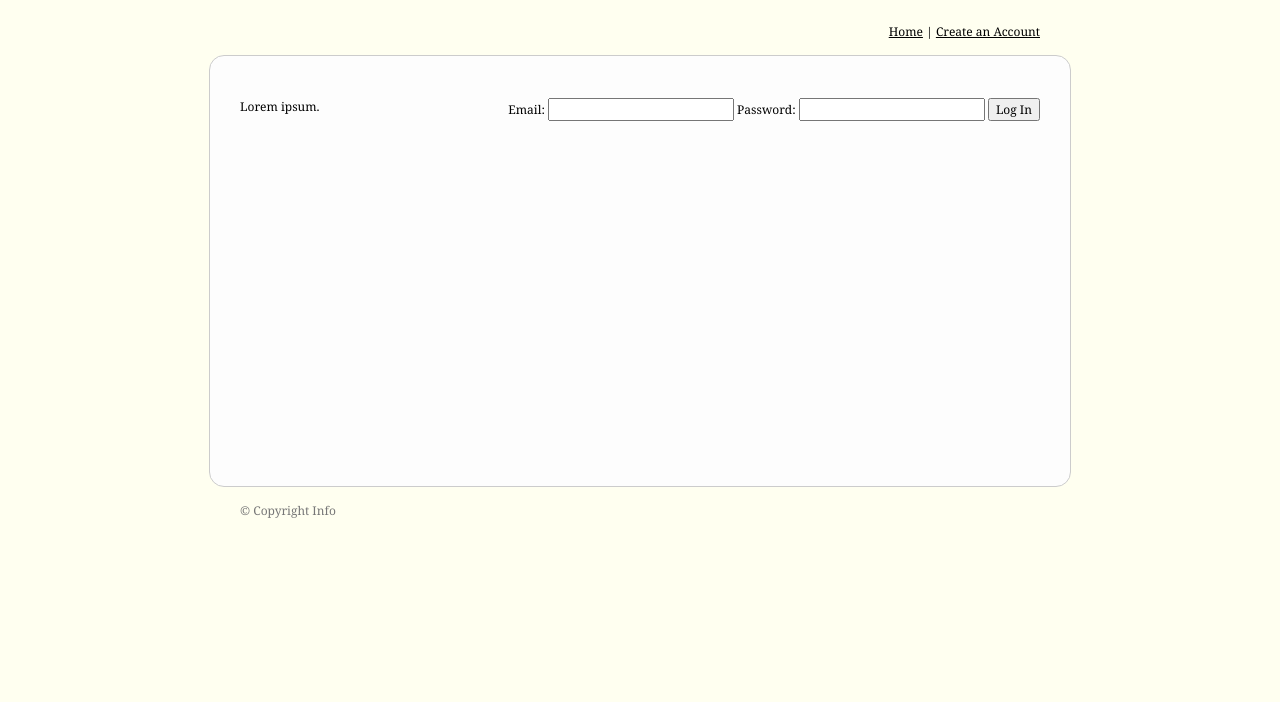
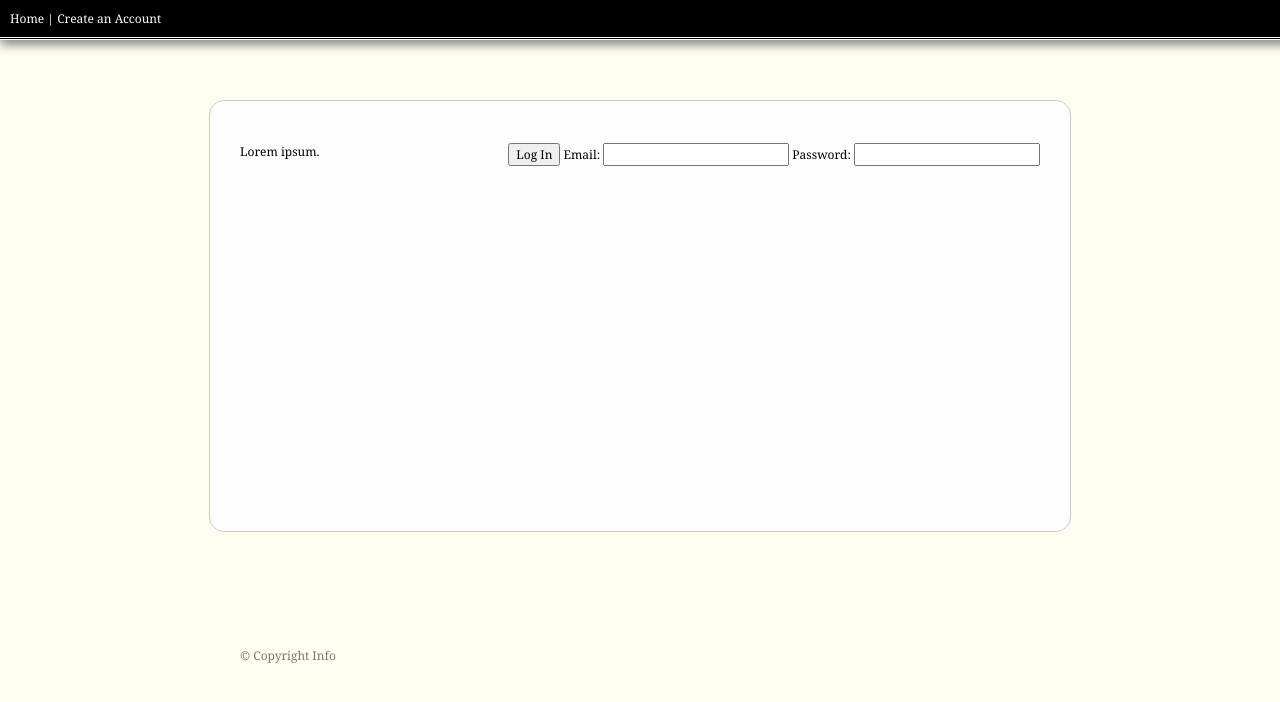
Before and after one commit to garg/RSVP, a PHP site: page / in a window 1280 px wide. Shown: the top 702 px of the page. Run offline with PHP 8.4, Linux system fonts and the light colour scheme.

Commit message:
Menu CSS
Changed main menu to a fixed bar at the top of the page.

```diff
--- a/css/style.css
+++ b/css/style.css
@@ -16,7 +16,7 @@ body {
 #container {
   width: 800px;
   min-height: 370px;
-  margin: auto;
+  margin: 100px auto;
   background: #fdfdfd;
   border: 1px solid #ccc;
   border-radius: 15px;
@@ -26,21 +26,29 @@ body {
 
 /*///// SPECIAL DISPLAY /////*/
 
+#main {
+  margin-top: 10px;
+  width: 100%;
+}
+
 #header {
   width: 100%;
 }
 
 #menu {
-  width: 800px;
-  text-align: right;
-  margin-left: auto;
-  margin-right: auto;
-  padding: 15px;
+  position: fixed;
+  top: 0;
+  left: 0;
+  padding: 10px;
+  width: 100%;
+  background-color: black;
+  border-bottom: 3px double white;
+  opacity: 0.8;
+  box-shadow: 0px 5px 10px #888888;
 }
 
-#main {
-  margin-top: 10px;
-  width: 100%;
+#menu:hover {
+	opacity: 1.0;
 }
 
 #footer {
@@ -66,7 +74,11 @@ body, input, textarea {
 
 a {
   color: #000;
+  text-decoration: none;
 }
 
+#menu, #menu a {
+	color: white;
+}
 
 /*///// SPECIAL TYPOGRAPHY /////*/
--- a/template/footer.php
+++ b/template/footer.php
@@ -8,6 +8,13 @@
            </div>
 
       </div>
+
+      <div id="menu">
+
+           <?php include 'widgets/menu.php'; ?>
+
+      </div>
+
       <div id="footer">
            &copy; Copyright Info
       </div>
--- a/template/header.php
+++ b/template/header.php
@@ -14,11 +14,6 @@
 </head>
 
 <body>
-      <div id="menu">
-
-           <?php include 'widgets/menu.php'; ?>
-
-      </div>
 
       <div id="container">
 
--- a/widgets/login.php
+++ b/widgets/login.php
@@ -8,9 +8,9 @@
 <form action="" method="post">
 
 	<p>
+		<input type="submit" value="Log In" />
 		Email: <input type="email" name="login_email" />
 		Password: <input type="password" name="login_password" />
-		<input type="submit" value="Log In" />
 	</p>
 
 </form>
```
Also changed, not shown: 3 other files.
